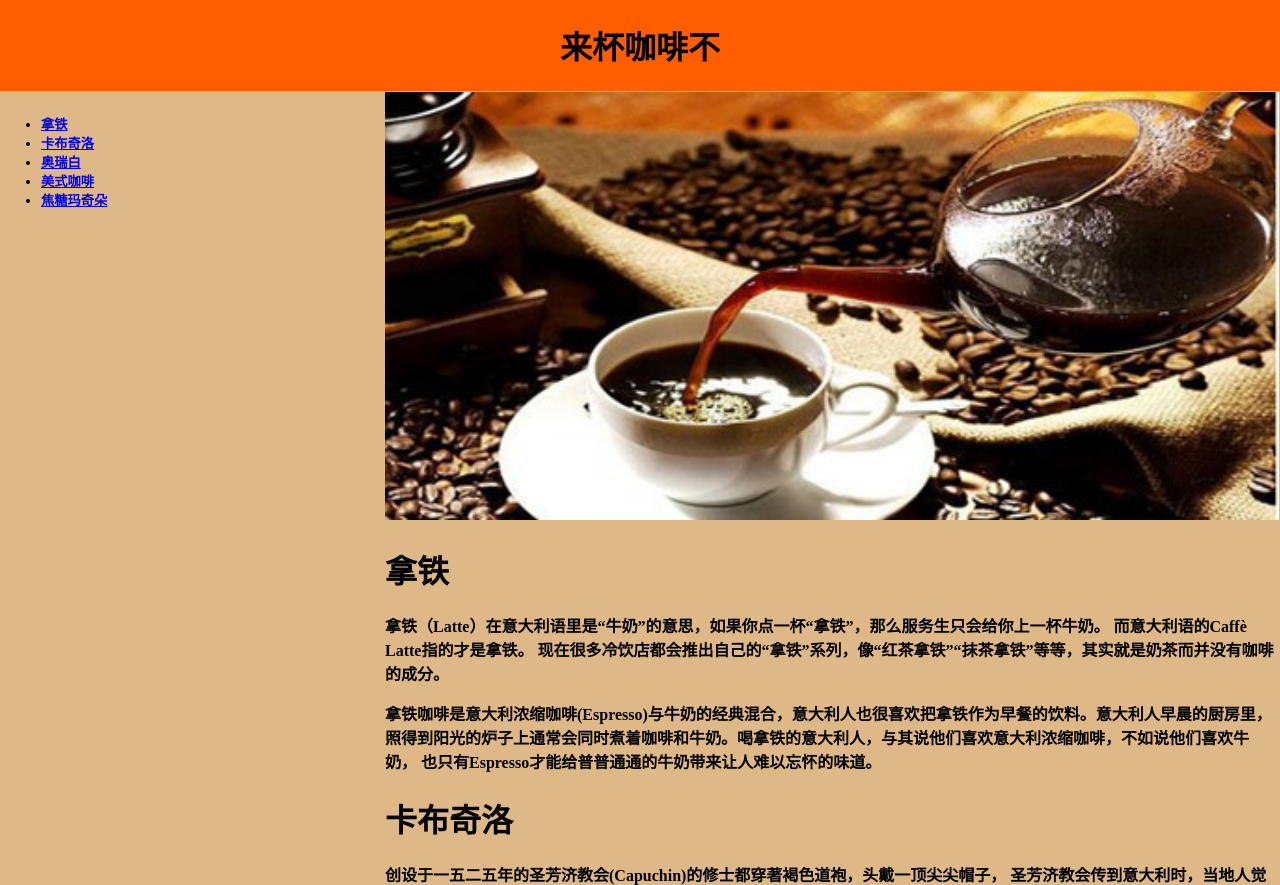
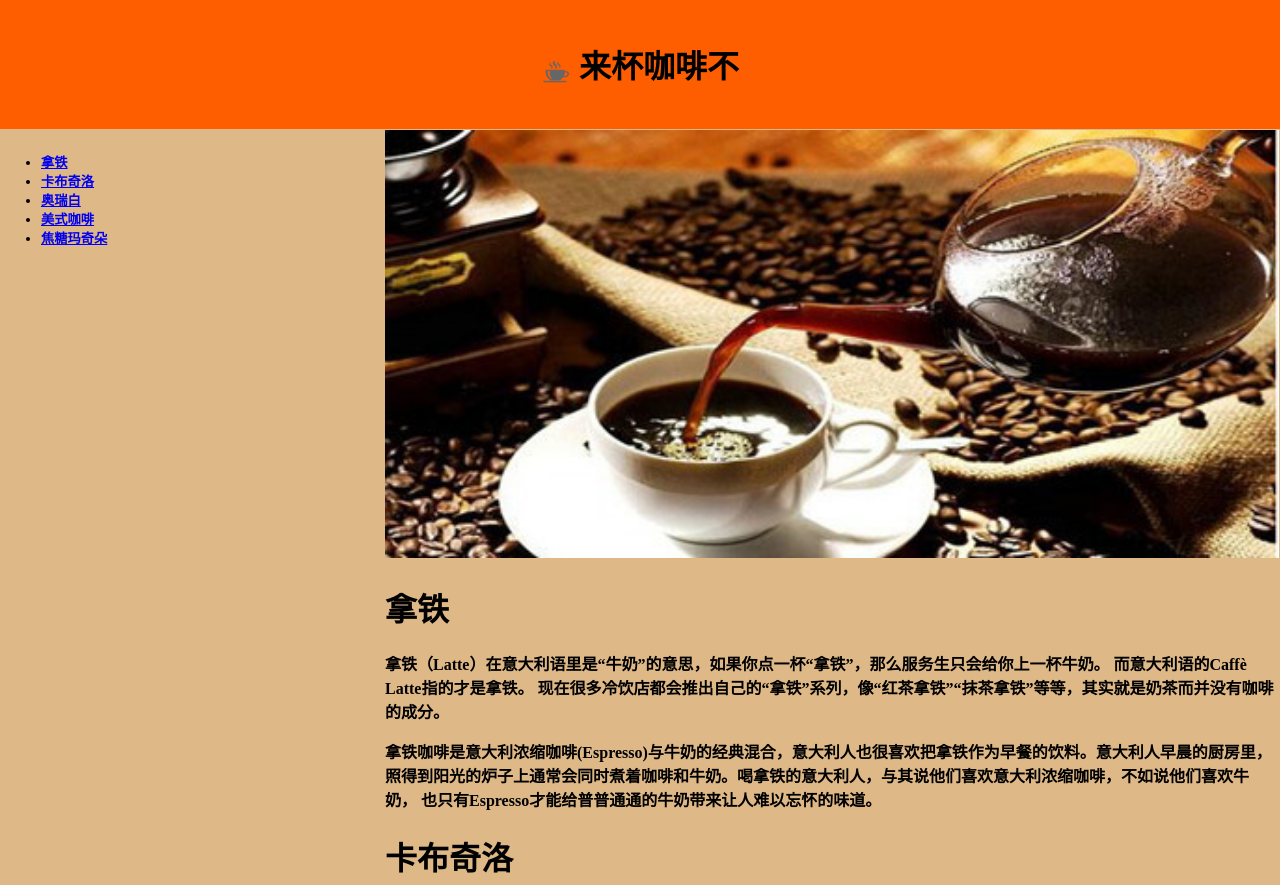
Before and after one commit to 718850692/train, a plain HTML site: page coffe/index.html in a window 1280 px wide. Shown: the top 885 px of the page. Drawn offline with Linux system fonts and the light colour scheme.

Commit message:
第二次作业的

```diff
--- a/coffe/index.html
+++ b/coffe/index.html
@@ -10,8 +10,8 @@
 <body style="margin:0em;" >
  <table border="0" style="border-collapse: collapse;width: 100%; ">
      <tr>
-         <td bgcolor="" colspan="2" style="text-align: center;background-color: rgb(255, 94, 0);
-          height: 60px;"> <h1>来杯咖啡不</h1></td>
+         <td bgcolor="" colspan="2" style="text-align: center;width: 900px;padding: 20px; background-color: rgb(255, 94, 0);
+          height: 60px;">   <h1><img src="2.png" width="30px" height="25px" style="vertical-align: middle;"  > 来杯咖啡不</h1></td>
      </tr>
      <tr style="height: 150px;">
          <td  style="text-align: left;background-color: burlywood;vertical-align: top;  width: 30%;">
```
Also changed, not shown: coffe/2.png (added).
